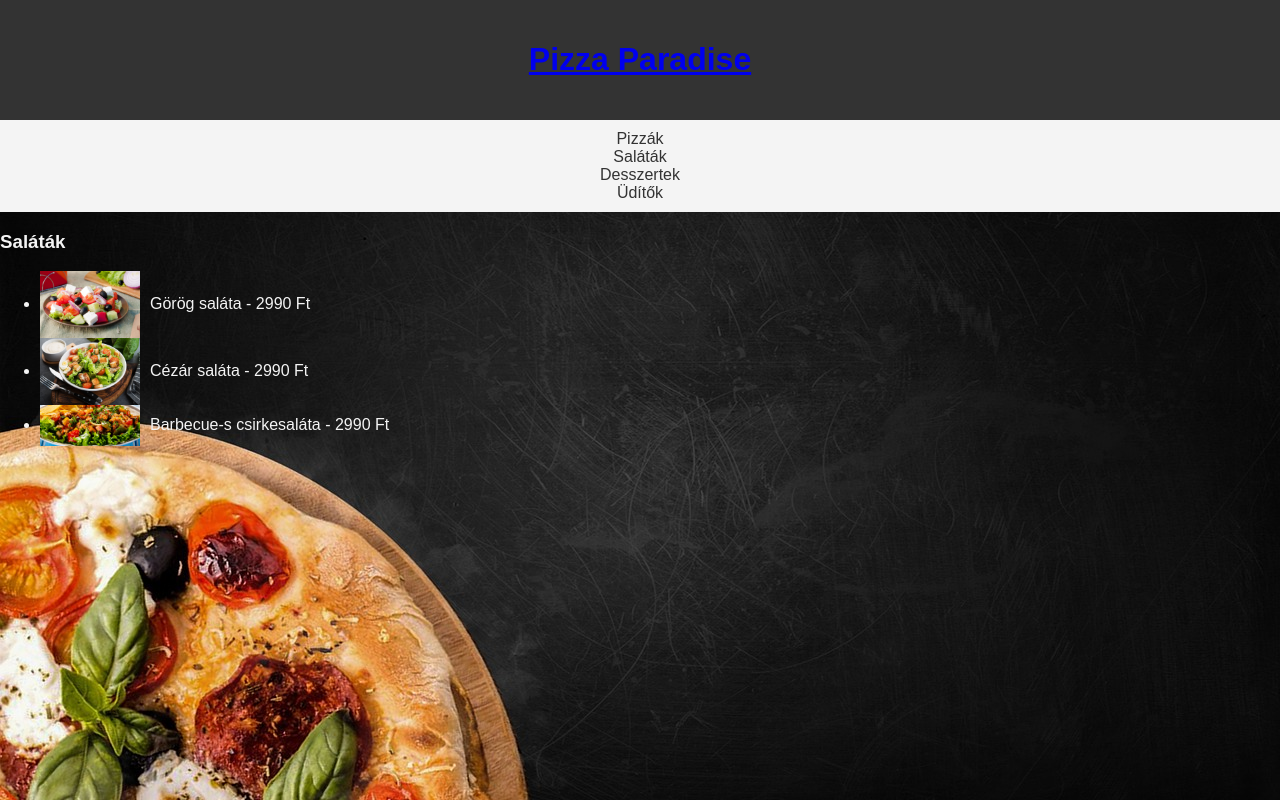
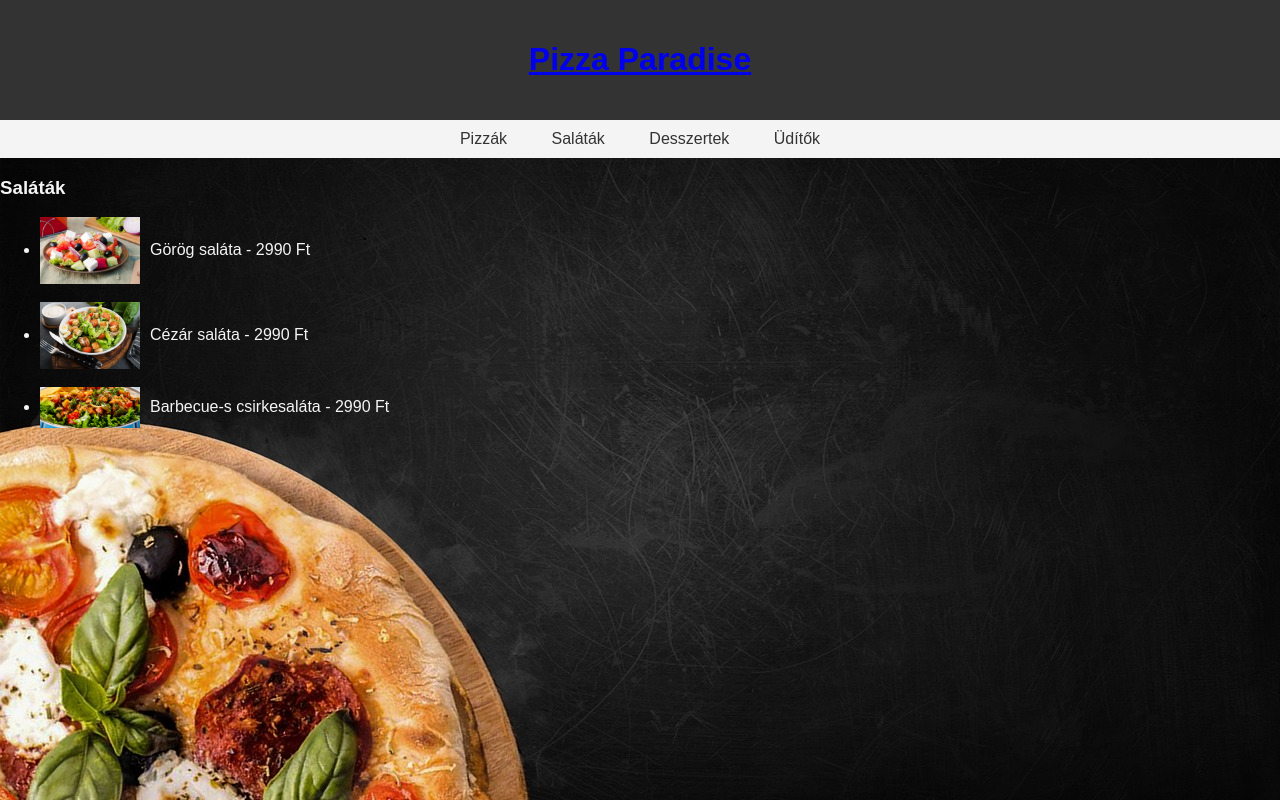
Before and after one commit to turnyanszkia/pizza, a plain HTML site: page salatak.html in a window 1280 px wide. Drawn offline with Linux system fonts and the light colour scheme.

Commit message:
meg tobb zsar

```diff
--- a/salatak.html
+++ b/salatak.html
@@ -12,17 +12,17 @@
     </header>
 
     <nav>
-        <a href="pizzak.html">Pizzák</a> <br>
-        <a href="salatak.html">Saláták</a> <br>
-        <a href="desszertek.html">Desszertek</a> <br>
-        <a href="uditok.html">Üdítők</a> <br>
+        <a href="pizzak.html">Pizzák</a>
+        <a href="salatak.html">Saláták</a>
+        <a href="desszertek.html">Desszertek</a>
+        <a href="uditok.html">Üdítők</a>
     </nav>
 
     <h3 style="color: #f4f4f4;">Saláták</h3>
     <ul style="color: #f4f4f4;">
-        <li><img src="salatak/gorog.jpg" alt="Görög" class="salata-img">Görög saláta - 2990 Ft</li>
-        <li><img src="salatak/cezar.jpg" alt="Cézár" class="salata-img">Cézár saláta - 2990 Ft</li>
-        <li><img src="salatak/bbq.jpg" alt="Barbecue-s" class="salata-img">Barbecue-s csirkesaláta - 2990 Ft</li>
+        <li><img src="salatak/gorog.jpg" alt="Görög" class="salata-img">Görög saláta - 2990 Ft</li> <br>
+        <li><img src="salatak/cezar.jpg" alt="Cézár" class="salata-img">Cézár saláta - 2990 Ft</li> <br>
+        <li><img src="salatak/bbq.jpg" alt="Barbecue-s" class="salata-img">Barbecue-s csirkesaláta - 2990 Ft</li> <br>
     </ul>
 </body>
 </html>
```
Also changed, not shown: pizzak.html (+0 -1 lines).
